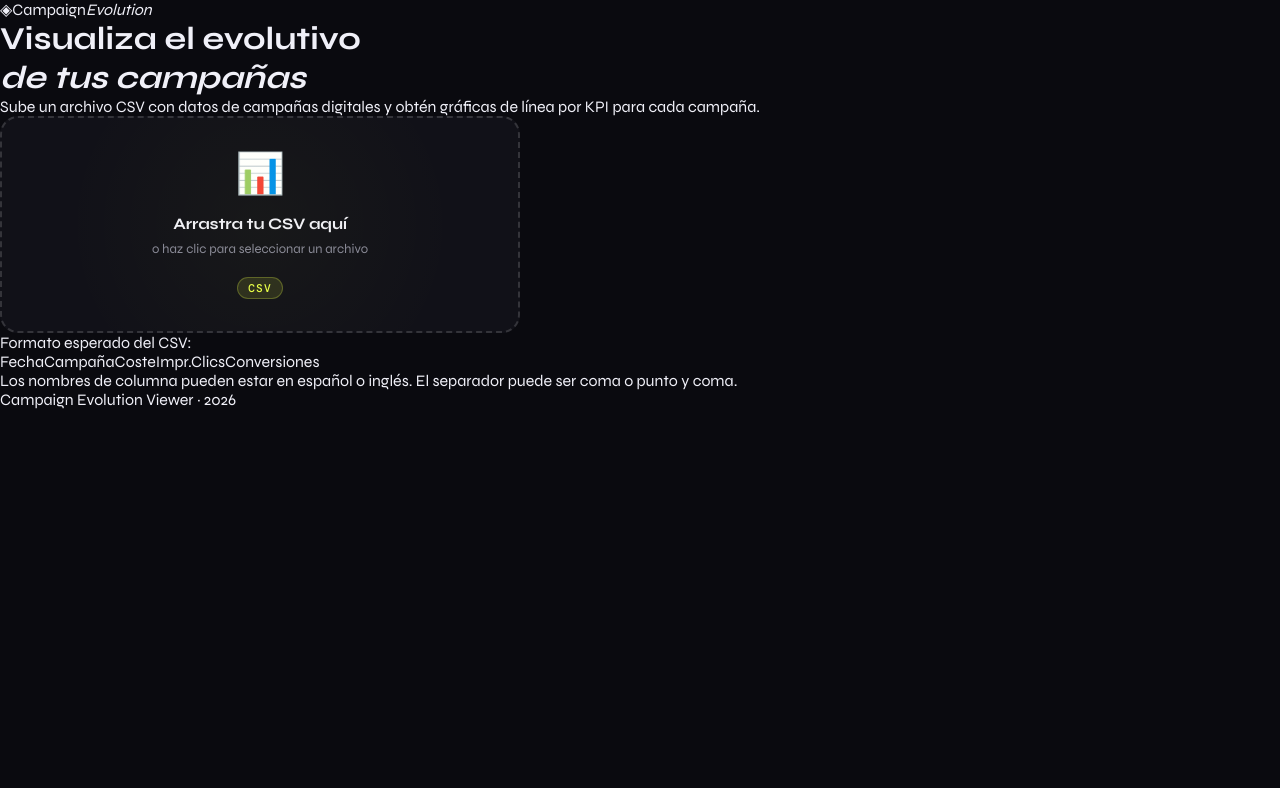
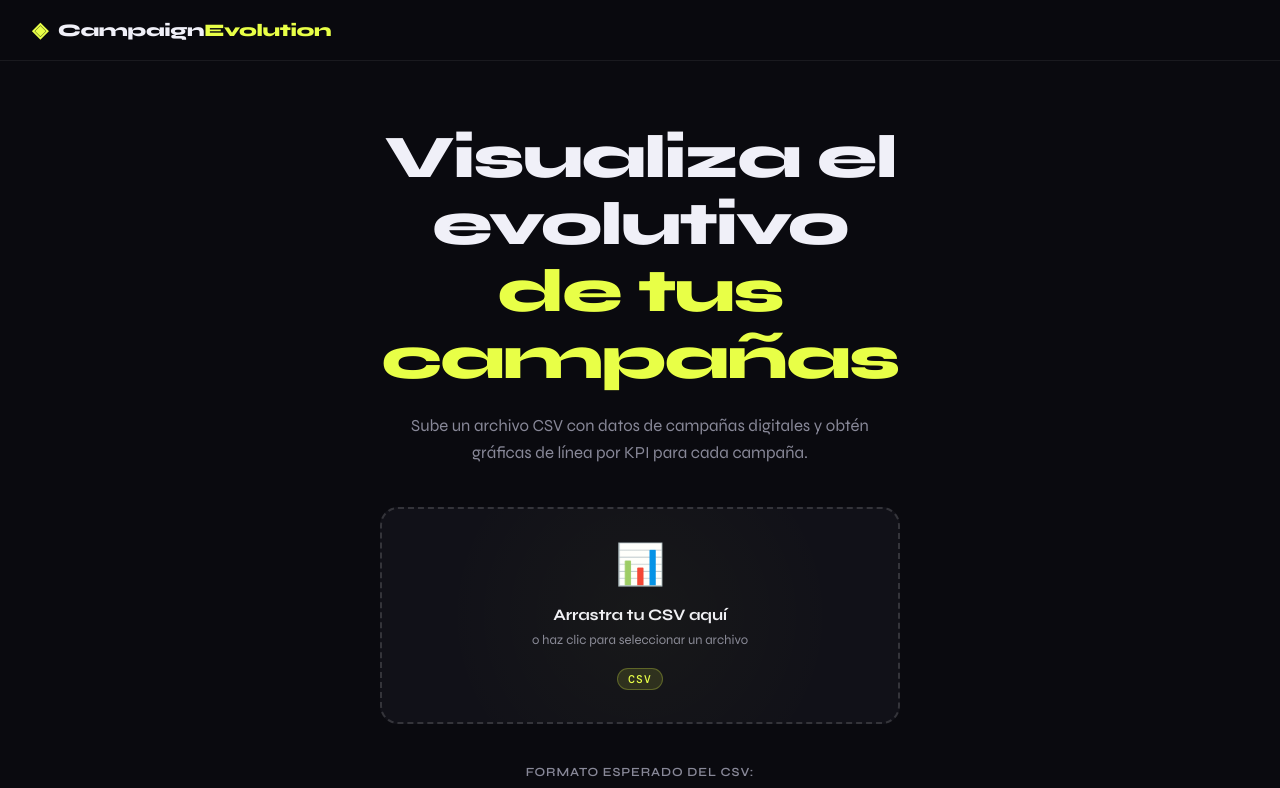
Before and after one commit to camiloads/inspector, a React (Vite) app: page / in a window 1280 px wide. Shown: the top 788 px of the page. Built offline with nearby package versions, Linux system fonts and the light colour scheme.

Commit message:
Update App.css

```diff
--- a/src/App.css
+++ b/src/App.css
@@ -1,353 +1,279 @@
-import { useState, useCallback, useRef } from 'react'
-import Papa from 'papaparse'
-import CampaignChart from './components/CampaignChart.jsx'
-import KpiSelector from './components/KpiSelector.jsx'
-import DropZone from './components/DropZone.jsx'
-import './App.css'
-
-// ─── KPI definitions ────────────────────────────────────────────────────────
-export const KPIS = [
-  {
-    key: 'cost',
-    label: 'Coste',
-    aliases: ['cost', 'coste', 'costo', 'spend', 'gasto', 'importe'],
-    format: (v) => `€${Number(v).toLocaleString('es-ES', { minimumFractionDigits: 2, maximumFractionDigits: 2 })}`,
-    color: '#e8ff47',
-    unit: '€',
-  },
-  {
-    key: 'impressions',
-    label: 'Impresiones',
-    aliases: ['impressions', 'impresiones', 'impr', 'impr.'],
-    format: (v) => Number(v).toLocaleString('es-ES'),
-    color: '#47c8ff',
-    unit: '',
-  },
-  {
-    key: 'clicks',
-    label: 'Clics',
-    aliases: ['clicks', 'clics', 'clic', 'click'],
-    format: (v) => Number(v).toLocaleString('es-ES'),
-    color: '#ff7847',
-    unit: '',
-  },
-  {
-    key: 'conversions',
-    label: 'Conversiones',
-    aliases: ['conversions', 'conversiones', 'conv', 'conv.'],
-    format: (v) => Number(v).toLocaleString('es-ES', { minimumFractionDigits: 0, maximumFractionDigits: 2 }),
-    color: '#b847ff',
-    unit: '',
-  },
-]
-
-// ─── Normalize text: lowercase, remove accents, trim ─────────────────────
-function norm(str) {
-  return (str || '')
-    .toLowerCase()
-    .normalize('NFD')
-    .replace(/[\u0300-\u036f]/g, '')
-    .trim()
+/* ── Layout ─────────────────────────────────────────────────────────────── */
+.app {
+  min-height: 100vh;
+  display: flex;
+  flex-direction: column;
 }
 
-// ─── Column detection ─────────────────────────────────────────────────────
-function detectColumns(headers) {
-  // Find a column whose normalized header contains any of the aliases
-  const findCol = (aliases) =>
-    headers.find((h) => aliases.some((a) => norm(h).includes(norm(a)))) || null
-
-  const dateCol = findCol(['dia', 'day', 'date', 'fecha', 'periodo', 'period'])
-  const campaignCol = findCol(['campana', 'campaign', 'campaign name', 'nombre de campana'])
-
-  const kpiCols = {}
-  KPIS.forEach((kpi) => {
-    kpiCols[kpi.key] = findCol(kpi.aliases)
-  })
-
-  return { dateCol, campaignCol, kpiCols }
+/* ── Header ─────────────────────────────────────────────────────────────── */
+.app-header {
+  position: sticky;
+  top: 0;
+  z-index: 100;
+  background: rgba(10,10,15,0.85);
+  backdrop-filter: blur(20px);
+  border-bottom: 1px solid var(--border);
 }
 
-// ─── Parse a European-format number string ────────────────────────────────
-// Handles: "16,52" → 16.52 | "1.234" → 1234 | "1.234,56" → 1234.56
-function parseEuropeanNumber(raw) {
-  if (!raw) return 0
-  const s = String(raw).trim()
-  if (!s || s === '-') return 0
-
-  // If both dot and comma exist → European thousands+decimal format
-  if (s.includes('.') && s.includes(',')) {
-    // "1.234,56" → remove dots (thousands), replace comma with dot
-    return parseFloat(s.replace(/\./g, '').replace(',', '.')) || 0
-  }
-  // Only comma → decimal separator: "16,52" → 16.52
-  if (s.includes(',') && !s.includes('.')) {
-    return parseFloat(s.replace(',', '.')) || 0
-  }
-  // Only dot → could be thousands ("1.234") or decimal ("16.52")
-  // Heuristic: if exactly 3 digits after dot → thousands separator
-  if (s.includes('.') && /\.\d{3}$/.test(s)) {
-    return parseFloat(s.replace('.', '')) || 0
-  }
-  return parseFloat(s) || 0
+.header-inner {
+  max-width: 1400px;
+  margin: 0 auto;
+  padding: 0 2rem;
+  height: 60px;
+  display: flex;
+  align-items: center;
+  justify-content: space-between;
 }
 
-// ─── Strip BOM and non-printable chars from a string ─────────────────────
-function cleanStr(str) {
-  return (str || '').replace(/^\uFEFF/, '').replace(/[\u0000-\u001F\u007F-\u009F]/g, '').trim()
+.logo {
+  display: flex;
+  align-items: center;
+  gap: 10px;
+  font-size: 1.1rem;
+  font-weight: 800;
+  letter-spacing: -0.02em;
+}
+.logo-icon { color: var(--accent); font-size: 1.3rem; }
+.logo-text em { color: var(--accent); font-style: normal; }
+
+.header-meta {
+  display: flex;
+  align-items: center;
+  gap: 1rem;
+  animation: slideDown 0.4s ease;
 }
 
-// ─── Parse & group CSV data ───────────────────────────────────────────────
-function processData(rows, { dateCol, campaignCol, kpiCols }) {
-  const campaignMap = new Map()
-
-  rows.forEach((row) => {
-    const campaign = cleanStr(row[campaignCol])
-    const date = cleanStr(row[dateCol])
-    if (!campaign || !date) return
-    // Skip rows that look like header repetitions or totals
-    if (norm(campaign).includes('campan') && norm(date).includes('d')) return
-
-    if (!campaignMap.has(campaign)) campaignMap.set(campaign, new Map())
-    const dateMap = campaignMap.get(campaign)
-
-    const entry = { date }
-    KPIS.forEach((kpi) => {
-      const col = kpiCols[kpi.key]
-      entry[kpi.key] = col ? parseEuropeanNumber(row[col]) : 0
-    })
-
-    if (dateMap.has(date)) {
-      const existing = dateMap.get(date)
-      KPIS.forEach((kpi) => {
-        existing[kpi.key] = (existing[kpi.key] || 0) + (entry[kpi.key] || 0)
-      })
-    } else {
-      dateMap.set(date, entry)
-    }
-  })
-
-  const campaigns = []
-  campaignMap.forEach((dateMap, name) => {
-    const data = Array.from(dateMap.values()).sort((a, b) => {
-      // Parse M/D/YYYY or D/M/YYYY — try as-is first then swap
-      const da = new Date(a.date)
-      const db = new Date(b.date)
-      return da - db
-    })
-    campaigns.push({ name, data })
-  })
-
-  return campaigns
+.file-badge {
+  display: flex;
+  align-items: center;
+  gap: 6px;
+  font-family: var(--font-mono);
+  font-size: 0.78rem;
+  color: var(--text-muted);
+  background: var(--bg3);
+  border: 1px solid var(--border);
+  padding: 4px 10px;
+  border-radius: 20px;
 }
 
-// ─── Read file as text, handling UTF-16 and UTF-8 ────────────────────────
-function readFileAsText(file) {
-  return new Promise((resolve, reject) => {
-    const reader = new FileReader()
-
-    // First try UTF-16 (common in Google Ads / Windows exports)
-    reader.onload = (e) => {
-      let text = e.target.result
-      // If it looks like UTF-16 garbage (lots of null bytes as spaces), it decoded wrong
-      // UTF-16 LE files read as UTF-8 show \x00 between every char
-      if (text.charCodeAt(1) === 0 || (text.length > 10 && text.charCodeAt(2) === 0)) {
-        // Re-read as UTF-16
-        const reader2 = new FileReader()
-        reader2.onload = (e2) => resolve(e2.target.result)
-        reader2.onerror = reject
-        reader2.readAsText(file, 'UTF-16')
-      } else {
-        resolve(text)
-      }
-    }
-    reader.onerror = reject
-    reader.readAsText(file, 'UTF-8')
-  })
+.dot {
+  width: 6px;
+  height: 6px;
+  border-radius: 50%;
+  background: var(--accent);
+  animation: pulse-dot 2s infinite;
 }
 
-// ─── App ──────────────────────────────────────────────────────────────────
-export default function App() {
-  const [campaigns, setCampaigns] = useState([])
-  const [columns, setColumns] = useState(null)
-  const [selectedKpi, setSelectedKpi] = useState('cost')
-  const [fileName, setFileName] = useState('')
-  const [error, setError] = useState('')
-  const [loading, setLoading] = useState(false)
-  const fileInputRef = useRef(null)
+.campaigns-count {
+  font-size: 0.8rem;
+  color: var(--text-muted);
+}
 
-  const handleFile = useCallback(async (file) => {
-    if (!file) return
-    setError('')
-    setLoading(true)
+.btn-ghost {
+  background: transparent;
+  border: 1px solid var(--border-bright);
+  color: var(--text);
+  font-family: var(--font-display);
+  font-size: 0.8rem;
+  font-weight: 600;
+  padding: 6px 14px;
+  border-radius: 6px;
+  cursor: pointer;
+  transition: all 0.2s;
+}
+.btn-ghost:hover {
+  background: var(--bg3);
+  border-color: var(--accent);
+  color: var(--accent);
+}
 
-    try {
-      const text = await readFileAsText(file)
+/* ── Main ────────────────────────────────────────────────────────────────── */
+.app-main {
+  flex: 1;
+  width: 100%;
+  margin: 0 auto;
+  padding: 0 2rem 4rem;
+}
 
-      Papa.parse(text, {
-        header: true,
-        skipEmptyLines: true,
-        // Try both comma and tab/semicolon as delimiters
-        delimiter: '',   // auto-detect
-        transformHeader: (h) => cleanStr(h),
-        complete: (results) => {
-          let rows = results.data
-          const headers = results.meta.fields || []
+/* ── Upload Section ──────────────────────────────────────────────────────── */
+.upload-section {
+  min-height: calc(100vh - 60px);
+  display: flex;
+  flex-direction: column;
+  align-items: center;
+  justify-content: center;
+  gap: 2.5rem;
+  padding: 4rem 1rem;
+  animation: fadeIn 0.5s ease;
+  max-width: 680px;
+  margin: 0 auto;
+}
 
-          if (headers.length === 0) {
-            setError('El archivo CSV está vacío o no tiene encabezados reconocibles.')
-            setLoading(false)
-            return
-          }
+.upload-hero {
+  text-align: center;
+  width: 100%;
+}
 
-          // Skip header rows that don't look like data
-          // (Google Ads exports often have 2 title rows before real headers)
-          // Real data rows have a date-like value in the date column
-          const cols = detectColumns(headers)
+.upload-hero h1 {
+  font-size: clamp(2.2rem, 5vw, 3.8rem);
+  font-weight: 800;
+  line-height: 1.1;
+  letter-spacing: -0.03em;
+  margin-bottom: 1.2rem;
+}
 
-          if (!cols.dateCol) {
-            // Try to find data by skipping first rows and re-parsing
-            setError(
-              `No se encontró columna de Fecha/Día. Columnas detectadas: ${headers.slice(0, 6).join(' | ')}`
-            )
-            setLoading(false)
-            return
-          }
-          if (!cols.campaignCol) {
-            setError(
-              `No se encontró columna de Campaña. Columnas detectadas: ${headers.slice(0, 6).join(' | ')}`
-            )
-            setLoading(false)
-            return
-          }
+.upload-hero h1 em {
+  color: var(--accent);
+  font-style: normal;
+}
 
-          // Filter out rows where the date column doesn't look like a date
-          rows = rows.filter((row) => {
-            const d = cleanStr(row[cols.dateCol])
-            return d && /\d/.test(d) && d !== cols.dateCol
-          })
+.upload-hero p {
+  font-size: 1.05rem;
+  color: var(--text-muted);
+  max-width: 500px;
+  margin: 0 auto;
+  line-height: 1.65;
+}
 
-          if (rows.length === 0) {
-            setError('El archivo no contiene filas de datos válidas.')
-            setLoading(false)
-            return
-          }
+/* ── Error Box ───────────────────────────────────────────────────────────── */
+.error-box {
+  display: flex;
+  align-items: flex-start;
+  gap: 10px;
+  background: rgba(255, 60, 60, 0.08);
+  border: 1px solid rgba(255, 60, 60, 0.3);
+  border-radius: 10px;
+  padding: 1rem 1.2rem;
+  font-size: 0.88rem;
+  color: #ff8080;
+  width: 100%;
+  line-height: 1.5;
+}
 
-          const processed = processData(rows, cols)
-          setColumns(cols)
-          setCampaigns(processed)
-          setFileName(file.name)
-          setLoading(false)
-        },
-        error: (err) => {
-          setError(`Error al leer el archivo: ${err.message}`)
-          setLoading(false)
-        },
-      })
-    } catch (err) {
-      setError(`Error al leer el archivo: ${err.message}`)
-      setLoading(false)
-    }
-  }, [])
+.error-icon { font-size: 1rem; flex-shrink: 0; margin-top: 1px; }
 
-  const handleReset = () => {
-    setCampaigns([])
-    setColumns(null)
-    setFileName('')
-    setError('')
-  }
+/* ── Format Hint ─────────────────────────────────────────────────────────── */
+.format-hint {
+  text-align: center;
+  width: 100%;
+}
 
-  const currentKpi = KPIS.find((k) => k.key === selectedKpi)
-  const availableKpis = columns
-    ? KPIS.filter((k) => columns.kpiCols[k.key] !== null)
-    : KPIS
+.hint-title {
+  font-size: 0.78rem;
+  color: var(--text-muted);
+  margin-bottom: 0.6rem;
+  font-weight: 600;
+  letter-spacing: 0.07em;
+  text-transform: uppercase;
+}
 
-  return (
-    <div className="app">
-      {/* ── Header ── */}
-      <header className="app-header">
-        <div className="header-inner">
-          <div className="logo">
-            <span className="logo-icon">◈</span>
-            <span className="logo-text">Campaign<em>Evolution</em></span>
-          </div>
-          {campaigns.length > 0 && (
-            <div className="header-meta">
-              <span className="file-badge">
-                <span className="dot" />
-                {fileName}
-              </span>
-              <span className="campaigns-count">{campaigns.length} campañas</span>
-              <button className="btn-ghost" onClick={handleReset}>Cargar otro CSV</button>
-            </div>
-          )}
-        </div>
-      </header>
+.hint-table {
+  display: flex;
+  justify-content: center;
+  gap: 0;
+  border: 1px solid var(--border);
+  border-radius: 8px;
+  overflow: hidden;
+  margin-bottom: 0.75rem;
+  width: 100%;
+}
 
-      <main className="app-main">
-        {/* ── Upload state ── */}
-        {campaigns.length === 0 && (
-          <div className="upload-section">
-            <div className="upload-hero">
-              <h1>Visualiza el evolutivo<br /><em>de tus campañas</em></h1>
-              <p>Sube un archivo CSV exportado de Google Ads y obtén gráficas de línea por KPI para cada campaña.</p>
-            </div>
+.hint-table span {
+  font-family: var(--font-mono);
+  font-size: 0.73rem;
+  padding: 8px 0;
+  flex: 1;
+  text-align: center;
+  border-right: 1px solid var(--border);
+  background: var(--bg2);
+  color: var(--text-muted);
+  white-space: nowrap;
+}
+.hint-table span:first-child { color: var(--accent2); }
+.hint-table span:nth-child(2) { color: var(--accent); }
+.hint-table span:last-child { border-right: none; }
 
-            <DropZone onFile={handleFile} fileInputRef={fileInputRef} loading={loading} />
+.hint-note {
+  font-size: 0.75rem;
+  color: var(--text-muted);
+  opacity: 0.65;
+  line-height: 1.5;
+}
 
-            {error && (
-              <div className="error-box">
-                <span className="error-icon">⚠</span>
-                {error}
-              </div>
-            )}
+/* ── Charts Section ──────────────────────────────────────────────────────── */
+.charts-section {
+  max-width: 1400px;
+  margin: 0 auto;
+  padding: 1.5rem 0;
+  animation: fadeIn 0.5s ease;
+}
 
-            <div className="format-hint">
-              <p className="hint-title">Columnas que detecta automáticamente:</p>
-              <div className="hint-table">
-                <span>Día / Fecha</span>
-                <span>Campaña</span>
-                <span>Coste</span>
-                <span>Impr.</span>
-                <span>Clics</span>
-                <span>Conversiones</span>
-              </div>
-              <p className="hint-note">Compatible con exportaciones de Google Ads en español · UTF-8 y UTF-16 · separador coma, punto y coma o tabulación</p>
-            </div>
-          </div>
-        )}
+.controls-bar {
+  display: flex;
+  align-items: center;
+  justify-content: space-between;
+  flex-wrap: wrap;
+  gap: 1rem;
+  padding: 1rem 1.5rem;
+  background: var(--bg2);
+  border: 1px solid var(--border);
+  border-radius: 14px;
+  margin-bottom: 2rem;
+  position: sticky;
+  top: 62px;
+  z-index: 90;
+  backdrop-filter: blur(16px);
+}
 
-        {/* ── Charts state ── */}
-        {campaigns.length > 0 && (
-          <div className="charts-section">
-            <div className="controls-bar">
-              <div className="controls-left">
-                <span className="controls-label">KPI visualizado:</span>
-                <KpiSelector kpis={availableKpis} selected={selectedKpi} onChange={setSelectedKpi} />
-              </div>
-              <div className="controls-right">
-                <span className="total-label">
-                  Mostrando <strong>{campaigns.length}</strong> campañas
-                </span>
-              </div>
-            </div>
+.controls-left {
+  display: flex;
+  align-items: center;
+  gap: 1rem;
+}
 
-            <div className="charts-grid">
-              {campaigns.map((campaign, i) => (
-                <CampaignChart
-                  key={campaign.name}
-                  campaign={campaign}
-                  kpi={currentKpi}
-                  index={i}
-                />
-              ))}
-            </div>
-          </div>
-        )}
-      </main>
+.controls-label {
+  font-size: 0.8rem;
+  color: var(--text-muted);
+  font-weight: 600;
+  text-transform: uppercase;
+  letter-spacing: 0.06em;
+  white-space: nowrap;
+}
 
-      <footer className="app-footer">
-        <span>Campaign Evolution Viewer · {new Date().getFullYear()}</span>
-      </footer>
-    </div>
-  )
+.controls-right {
+  font-size: 0.82rem;
+  color: var(--text-muted);
 }
+
+.controls-right strong {
+  color: var(--accent);
+}
+
+.total-label { white-space: nowrap; }
+
+/* ── Charts Grid ─────────────────────────────────────────────────────────── */
+.charts-grid {
+  display: flex;
+  flex-direction: column;
+  gap: 1.5rem;
+}
+
+/* ── Footer ──────────────────────────────────────────────────────────────── */
+.app-footer {
+  border-top: 1px solid var(--border);
+  padding: 1.2rem 2rem;
+  text-align: center;
+  font-size: 0.75rem;
+  color: var(--text-muted);
+  opacity: 0.5;
+}
+
+/* ── Responsive ──────────────────────────────────────────────────────────── */
+@media (max-width: 640px) {
+  .app-main { padding: 0 1rem 3rem; }
+  .header-inner { padding: 0 1rem; }
+  .hint-table { flex-wrap: wrap; }
+  .hint-table span { flex: none; width: 50%; }
+  .controls-bar { top: 60px; }
+  .upload-section { padding: 2rem 0.5rem; gap: 2rem; }
+}
```
